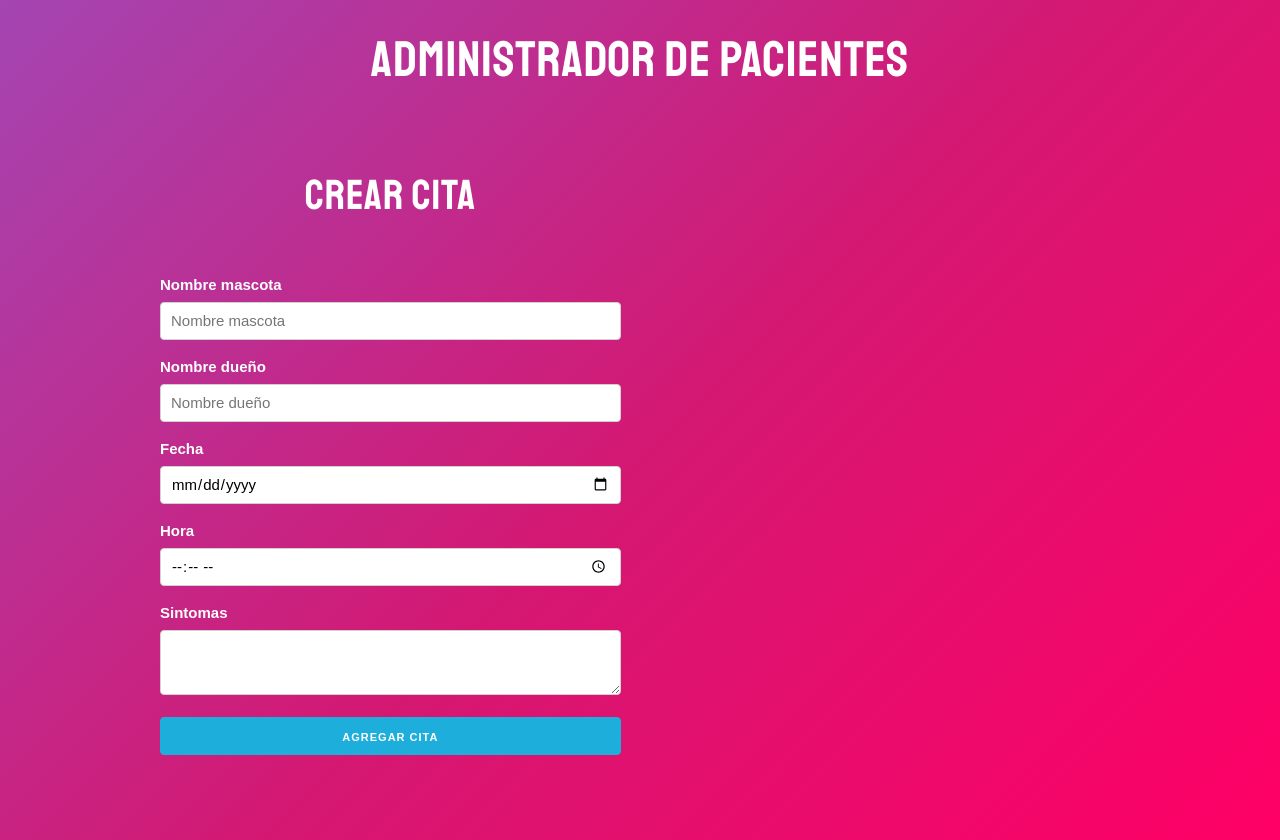
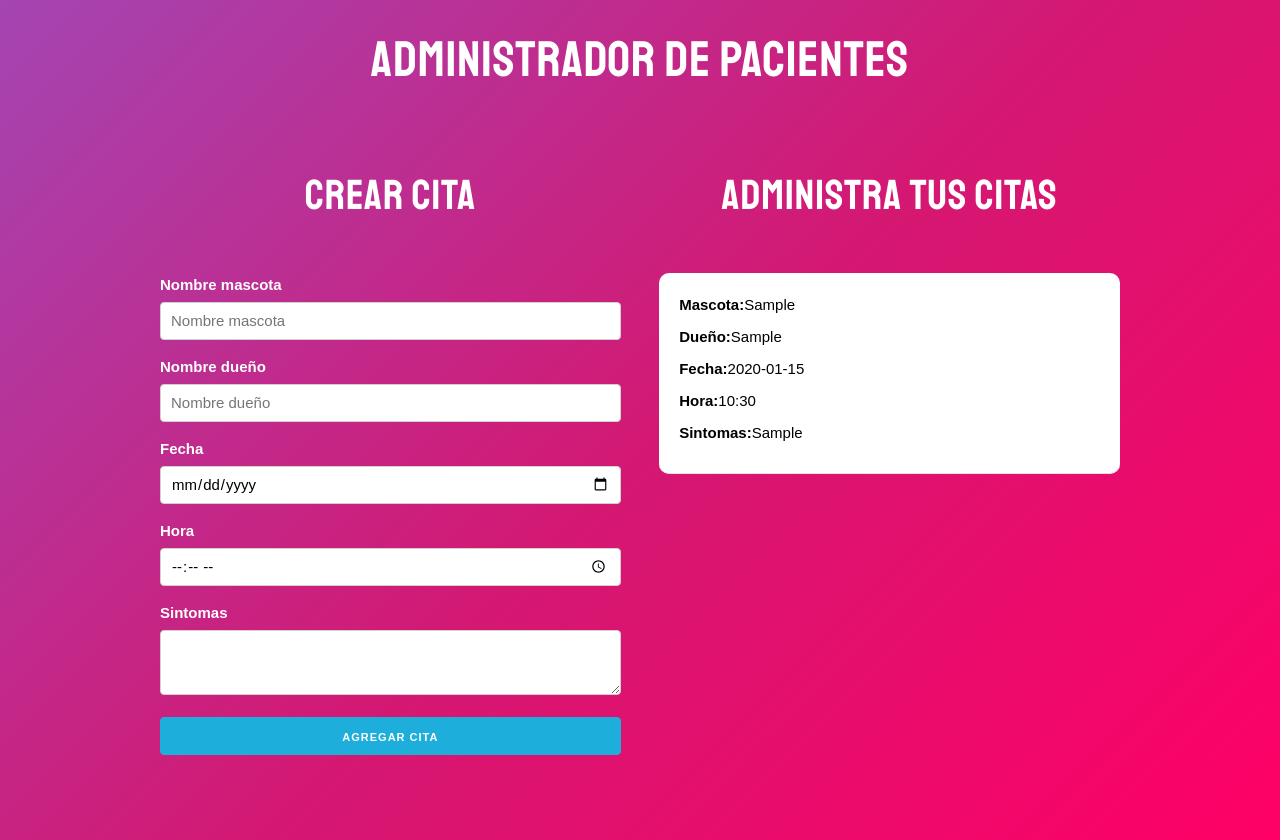
Before and after one commit to fearARGENTINA/AppCitasVeterinaria, a React (Create React App) app: page / in a window 1280 px wide. Both pictures are taken after typing "Sample", "Sample", "2020-01-15", "10:30", "Sample" into the empty fields and a click on the button "AGREGAR CITA". Built offline with nearby package versions, Linux system fonts and the light colour scheme.

Commit message:
Se agrego panel lateral derecha que muestra las citas agregadas - Para lograr el objetivo se hace uso de un nuevo componente, Cita.

```diff
--- a/src/App.js
+++ b/src/App.js
@@ -1,5 +1,6 @@
 import React, { Fragment, useState } from 'react';
 import Formulario from './components/Formulario';
+import Cita from './components/Cita';
 
 function App() {
 
@@ -26,7 +27,13 @@ function App() {
             />
           </div>
           <div className="one-half column">
-
+            <h2>Administra tus citas</h2>
+            {citas.map( cita => (
+              <Cita
+                key={cita.id}
+                cita={cita}
+              />
+            ))}
           </div>
         </div>
       </div>
--- /dev/null
+++ b/src/components/Cita.js
@@ -0,0 +1,13 @@
+import React from 'react';
+
+const Cita = ({ cita }) => (
+    <div className="cita">
+        <p>Mascota:<span>{ cita.mascota}</span></p>
+        <p>Dueño:<span>{ cita.propietario}</span></p>
+        <p>Fecha:<span>{ cita.fecha}</span></p>
+        <p>Hora:<span>{ cita.hora}</span></p>
+        <p>Sintomas:<span>{ cita.sintomas}</span></p>
+    </div>
+)
+
+export default Cita;
```
